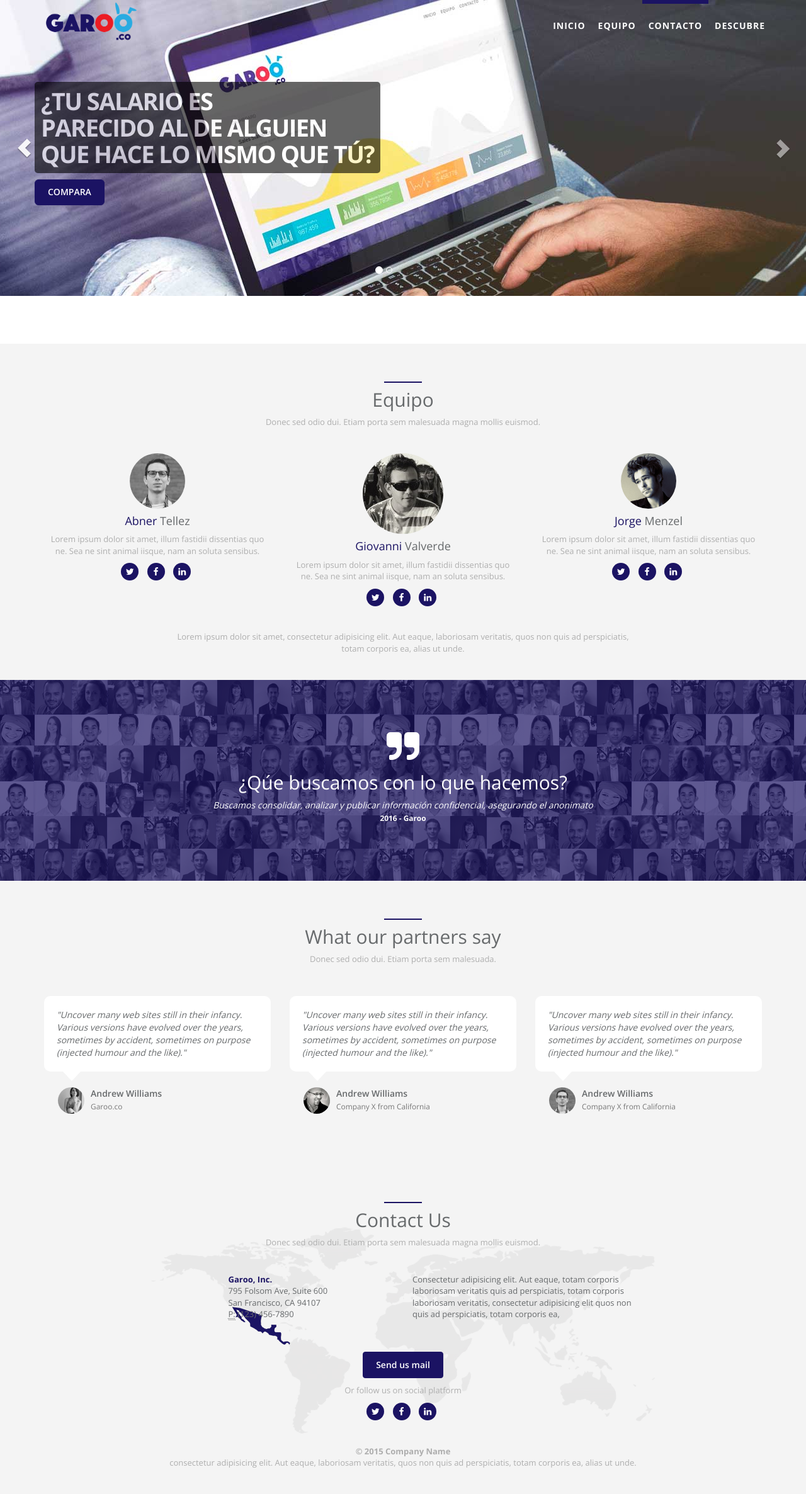
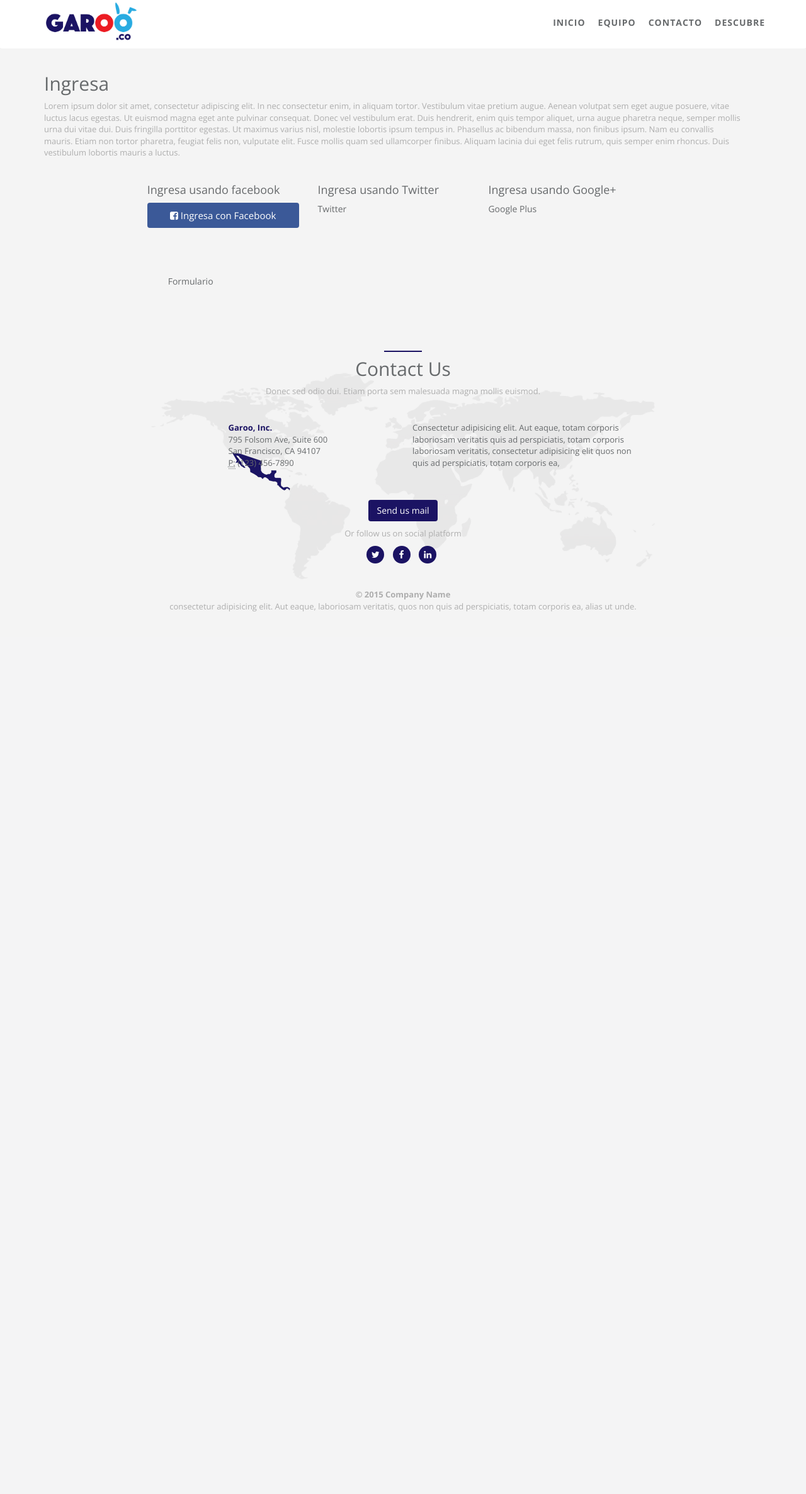
Before and after one commit to yacoxd/garoo, a CodeIgniter app: page /database/index.php/login/index in a window 1280 px wide. Shown: the whole page at 63% size. After the commit the page ends 971 px from the top, so only its background shows below. Run offline with CodeIgniter, Linux system fonts and the light colour scheme.

Commit message:
Agregar boton de login con facebook

```diff
--- a/application/config/routes.php
+++ b/application/config/routes.php
@@ -50,6 +50,7 @@
 |		my-controller/my-method	-> my_controller/my_method
 */
 $route['default_controller'] = 'home';
+$route['login'] = 'login';
 $route['ingresa'] = 'home/form';
 $route['revisa'] = 'home/stats';
 $route['home'] = 'home';
--- /dev/null
+++ b/application/controllers/Login.php
@@ -0,0 +1,27 @@
+<?php
+defined('BASEPATH') OR exit('No direct script access allowed');
+
+class Login extends CI_Controller {
+
+	/**
+	 * Index Page for this controller.
+	 *
+	 * Maps to the following URL
+	 * 		http://example.com/index.php/welcome
+	 *	- or -
+	 * 		http://example.com/index.php/welcome/index
+	 *	- or -
+	 * Since this controller is set as the default controller in
+	 * config/routes.php, it's displayed at http://example.com/
+	 *
+	 * So any other public methods not prefixed with an underscore will
+	 * map to /index.php/welcome/<method_name>
+	 * @see https://codeigniter.com/user_guide/general/urls.html
+	 */
+	public function index()
+	{
+        $data['content'] = 'login';
+        $this->load->view('template', $data);
+	}
+
+}
--- /dev/null
+++ b/application/views/content/login.php
@@ -0,0 +1,59 @@
+<section id="login" class="gray-section team">
+<div class="container">
+    <div class="row col-lg-12">
+        <br>
+        <h2>
+            Ingresa
+        </h2>
+        <p>
+        Lorem ipsum dolor sit amet, consectetur adipiscing elit. In nec consectetur enim, in aliquam tortor. Vestibulum vitae pretium augue. Aenean volutpat sem eget augue posuere, vitae luctus lacus egestas. Ut euismod magna eget ante pulvinar consequat. Donec vel vestibulum erat. Duis hendrerit, enim quis tempor aliquet, urna augue pharetra neque, semper mollis urna dui vitae dui. Duis fringilla porttitor egestas. Ut maximus varius nisl, molestie lobortis ipsum tempus in. Phasellus ac bibendum massa, non finibus ipsum. Nam eu convallis mauris. Etiam non tortor pharetra, feugiat felis non, vulputate elit. Fusce mollis quam sed ullamcorper finibus. Aliquam lacinia dui eget felis rutrum, quis semper enim rhoncus. Duis vestibulum lobortis mauris a luctus.
+        </p>
+        <div class="clearfix"></div>
+
+        <div class="row wrapper wrapper-content animated fadeInRight col-md-9 col-xs-12 center-block">
+            <div class="col-md-4 col-xs-12">
+                    <h4>Ingresa usando facebook</h4>
+                    <?php
+                        echo anchor(
+                                base_url() . 'login/facebook',
+                                '<i class="fa fa-facebook-square"></i>
+                                Ingresa con Facebook',
+                                'title="Ingresa con Facebook" class="social-button facebook btn btn-block btn-facebook" class="6"'
+                            );
+                        echo '<div class="clearfix"></div>';
+
+                    ?>
+            </div>
+
+            <div class="col-md-4 col-xs-12">
+                <h4>Ingresa usando Twitter</h4>
+                    Twitter
+            </div>
+            <div class="col-md-4 col-xs-12">
+                <h4>Ingresa usando Google+</h4>
+                    Google Plus
+            </div>
+        </div>
+        <div class="row wrapper wrapper-content animated fadeInRight">
+            <div class="col-md-8 col-xs-12 center-block">
+                    Formulario
+            </div>
+        </div>
+    </div>
+</div>
+
+</section>
+
+<script src="js/jquery-2.1.1.js"></script>
+<script src="js/bootstrap.min.js"></script>
+
+
+        <!-- Flot -->
+<script src="js/plugins/flot/jquery.flot.js"></script>
+<script src="js/plugins/flot/jquery.flot.tooltip.min.js"></script>
+<script src="js/plugins/flot/jquery.flot.resize.js"></script>
+<script src="js/plugins/flot/jquery.flot.pie.js"></script>
+<script src="js/plugins/flot/jquery.flot.time.js"></script>
+
+<!-- Flot demo data -->
+<script src="js/demo/flot-demo.js"></script>
--- a/css/style.css
+++ b/css/style.css
@@ -1064,4 +1064,44 @@
   float: left;
   margin: 0px 10px;
 }
+
+.center-block {
+  float: none;
+  margin: 0 auto;
+  display: block;
+}
+
+.btn {
+    display: inline-block;
+    margin-bottom: 0;
+    font-weight: normal;
+    text-align: center;
+    vertical-align: middle;
+    touch-action: manipulation;
+    cursor: pointer;
+    background-image: none;
+    border: 1px solid transparent;
+    white-space: nowrap;
+    padding: 6px 12px;
+    font-size: 14px;
+    line-height: 1.42857143;
+    border-radius: 4px;
+    -webkit-user-select: none;
+    -moz-user-select: none;
+    -ms-user-select: none;
+    user-select: none;
+}
+
+#login .social-button.facebook{
+    color: #fff;
+    font-size: 15px;
+    height: 40px;
+    line-height: 1.75em;
+    margin-bottom: 15px;
+    position: relative;
+    background-color: #3b5998;
+    display: block;
+}
+
+
 /*# sourceMappingURL=style.css.map */
```
